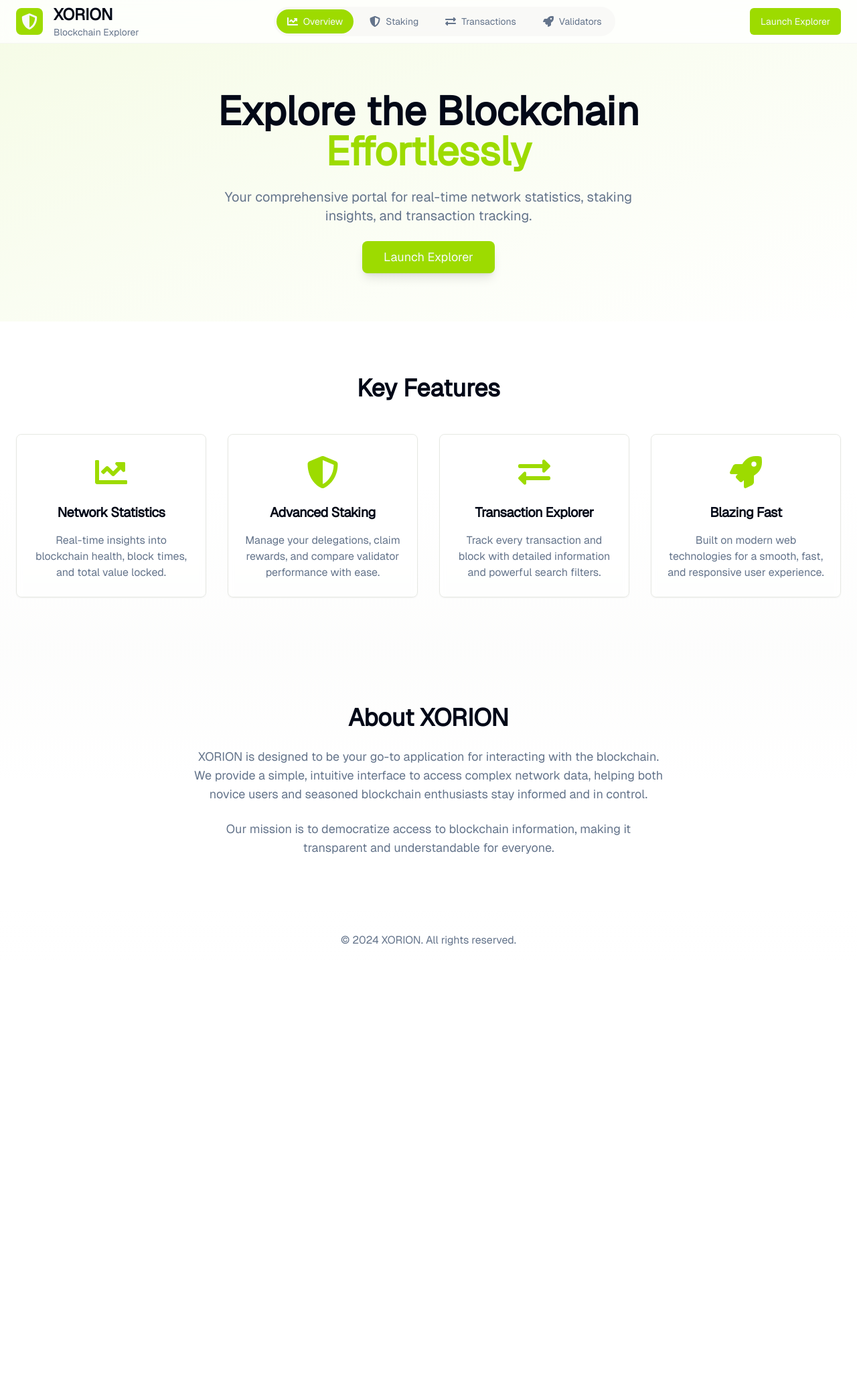
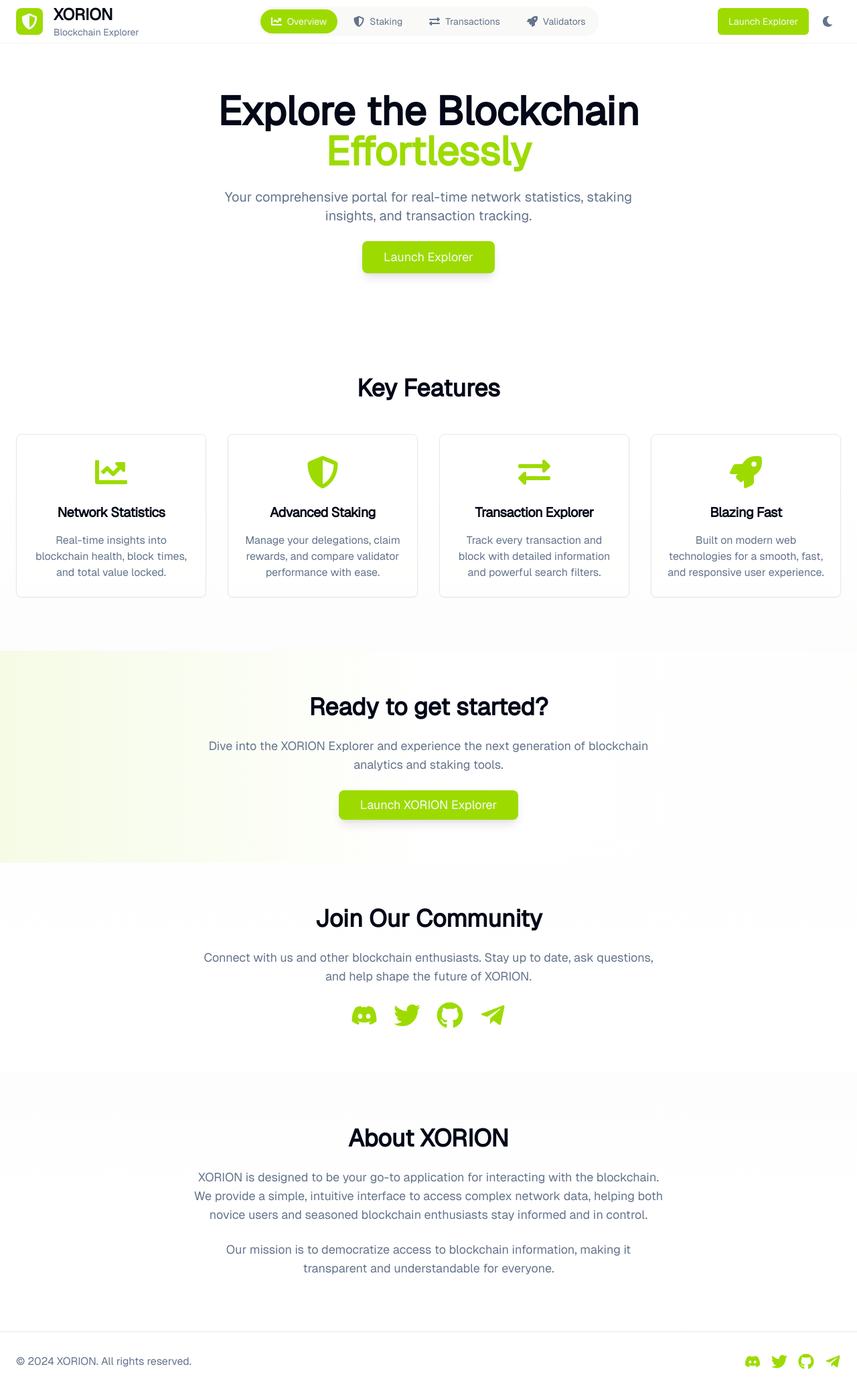
Before and after one commit to nsvoriginals/test-Dapp, a React (Vite) app: page / in a window 1280 px wide. Shown: the whole page at 67% size. Before the commit the page ends 1448 px from the top, so only its background shows below. Built offline with nearby package versions, Linux system fonts and the light colour scheme.

Commit message:
Added all files

```diff
--- a/src/components/LandingHeader.tsx
+++ b/src/components/LandingHeader.tsx
@@ -1,8 +1,9 @@
 import { useState } from 'react';
 import { motion } from 'framer-motion';
-import { FaChartLine, FaShieldAlt, FaExchangeAlt, FaRocket } from 'react-icons/fa';
+import { FaChartLine, FaShieldAlt, FaExchangeAlt, FaRocket, FaSun, FaMoon } from 'react-icons/fa';
 import { Button } from '@/components/ui/button';
 import { useNavigate } from 'react-router-dom';
+import { useTheme } from "next-themes";
 
 const navItems = [
   { id: 'overview', label: 'Overview', icon: FaChartLine },
@@ -14,9 +15,14 @@ const navItems = [
 const LandingHeader = () => {
   const [activeTab, setActiveTab] = useState('overview');
   const navigate = useNavigate();
+  const { theme, setTheme } = useTheme();
 
   const handleLaunchExplorer = () => {
     navigate('/explorer');
+  };
+
+  const toggleTheme = () => {
+    setTheme(theme === "dark" ? "light" : "dark");
   };
 
   return (
@@ -65,13 +71,24 @@ const LandingHeader = () => {
             })}
           </div>
 
-          {/* Launch Button */}
+          {/* Launch Button & Theme Toggle */}
+          <div className="flex items-center gap-2">
             <Button
               onClick={handleLaunchExplorer}
               className="bg-primary hover:bg-primary/90 text-primary-foreground"
             >
               Launch Explorer
             </Button>
+            <Button
+              variant="ghost"
+              size="icon"
+              onClick={toggleTheme}
+              className="text-muted-foreground hover:text-foreground flex-shrink-0"
+              aria-label="Toggle theme"
+            >
+              {theme === "dark" ? <FaSun className="h-5 w-5" /> : <FaMoon className="h-5 w-5" />}
+            </Button>
+          </div>
         </div>
       </div>
     </header>
--- a/src/pages/LandingPage.tsx
+++ b/src/pages/LandingPage.tsx
@@ -1,6 +1,6 @@
 import { Button } from '@/components/ui/button';
 import { Card, CardContent, CardHeader, CardTitle } from '@/components/ui/card';
-import { FaChartLine, FaShieldAlt, FaRocket, FaExchangeAlt } from 'react-icons/fa';
+import { FaChartLine, FaShieldAlt, FaRocket, FaExchangeAlt, FaDiscord, FaTwitter, FaGithub, FaTelegramPlane } from 'react-icons/fa';
 import { useNavigate } from 'react-router-dom';
 import LandingHeader from '@/components/LandingHeader';
 
@@ -16,7 +16,7 @@ const LandingPage = () => {
       <LandingHeader />
 
       {/* Hero Section */}
-      <section className="relative h-[60vh] flex items-center justify-center text-center bg-gradient-to-br from-primary/10 via-primary/5 to-background px-6 pt-16">
+      <section className="relative h-[60vh] flex items-center justify-center text-center  from-primary/10 via-primary/5 to-background px-6 pt-16">
         <div className="max-w-4xl space-y-6">
           <h1 className="text-5xl md:text-6xl font-extrabold leading-tight text-foreground">
             Explore the Blockchain <span className="text-primary">Effortlessly</span>
@@ -82,6 +82,51 @@ const LandingPage = () => {
         </div>
       </section>
 
+      {/* CTA Section */}
+      <section className="py-16 bg-gradient-to-r from-primary/10 via-background to-secondary/10">
+        <div className="container mx-auto px-6 flex flex-col items-center text-center space-y-6">
+          <h2 className="text-3xl md:text-4xl font-bold text-foreground">Ready to get started?</h2>
+          <p className="text-lg text-muted-foreground max-w-2xl">
+            Dive into the XORION Explorer and experience the next generation of blockchain analytics and staking tools.
+          </p>
+          <Button
+            size="lg"
+            className="bg-primary hover:bg-primary/90 text-primary-foreground text-lg px-8 py-5 rounded-lg shadow-lg transition-all duration-300"
+            onClick={handleLaunchExplorer}
+          >
+            Launch XORION Explorer
+          </Button>
+        </div>
+      </section>
+
+      {/* Community Section */}
+      <section className="py-16 bg-gradient-to-b from-secondary/10 via-background to-background">
+        <div className="container mx-auto px-6 flex flex-col items-center text-center space-y-6">
+          <h2 className="text-3xl md:text-4xl font-bold text-foreground">Join Our Community</h2>
+          <p className="text-lg text-muted-foreground max-w-2xl">
+            Connect with us and other blockchain enthusiasts. Stay up to date, ask questions, and help shape the future of XORION.
+          </p>
+          <div className="flex flex-wrap justify-center gap-6 mt-4">
+            <a href="https://discord.gg/" target="_blank" rel="noopener noreferrer" className="group">
+              <FaDiscord className="w-10 h-10 text-primary group-hover:text-indigo-500 transition" />
+              <span className="sr-only">Discord</span>
+            </a>
+            <a href="https://twitter.com/" target="_blank" rel="noopener noreferrer" className="group">
+              <FaTwitter className="w-10 h-10 text-primary group-hover:text-blue-400 transition" />
+              <span className="sr-only">Twitter</span>
+            </a>
+            <a href="https://github.com/" target="_blank" rel="noopener noreferrer" className="group">
+              <FaGithub className="w-10 h-10 text-primary group-hover:text-gray-700 dark:group-hover:text-gray-200 transition" />
+              <span className="sr-only">GitHub</span>
+            </a>
+            <a href="https://t.me/" target="_blank" rel="noopener noreferrer" className="group">
+              <FaTelegramPlane className="w-10 h-10 text-primary group-hover:text-blue-500 transition" />
+              <span className="sr-only">Telegram</span>
+            </a>
+          </div>
+        </div>
+      </section>
+
       {/* About Section */}
       <section className="py-20 bg-gradient-to-b from-secondary/20 via-background to-background">
         <div className="container mx-auto max-w-3xl text-center space-y-6">
@@ -99,10 +144,28 @@ const LandingPage = () => {
       </section>
 
       {/* Footer */}
-      <footer className="bg-gradient-to-b from-background to-card/20 backdrop-blur-sm">
-        <div className="container mx-auto px-6 py-8">
-          <div className="text-center text-muted-foreground">
+      <footer className="bg-gradient-to-b from-background to-card/20 backdrop-blur-sm border-t border-border">
+        <div className="container mx-auto px-6 py-8 flex flex-col md:flex-row items-center justify-between gap-4">
+          <div className="text-center md:text-left text-muted-foreground">
             <p>&copy; 2024 XORION. All rights reserved.</p>
+          </div>
+          <div className="flex gap-4 justify-center md:justify-end">
+            <a href="https://discord.gg/" target="_blank" rel="noopener noreferrer" className="group">
+              <FaDiscord className="w-6 h-6 text-primary group-hover:text-indigo-500 transition" />
+              <span className="sr-only">Discord</span>
+            </a>
+            <a href="https://twitter.com/" target="_blank" rel="noopener noreferrer" className="group">
+              <FaTwitter className="w-6 h-6 text-primary group-hover:text-blue-400 transition" />
+              <span className="sr-only">Twitter</span>
+            </a>
+            <a href="https://github.com/" target="_blank" rel="noopener noreferrer" className="group">
+              <FaGithub className="w-6 h-6 text-primary group-hover:text-gray-700 dark:group-hover:text-gray-200 transition" />
+              <span className="sr-only">GitHub</span>
+            </a>
+            <a href="https://t.me/" target="_blank" rel="noopener noreferrer" className="group">
+              <FaTelegramPlane className="w-6 h-6 text-primary group-hover:text-blue-500 transition" />
+              <span className="sr-only">Telegram</span>
+            </a>
           </div>
         </div>
       </footer>
```
Also changed, not shown: 1 other file (tests, documents, lock files or other folders). Lines whose indentation alone changed are shown as unchanged.
